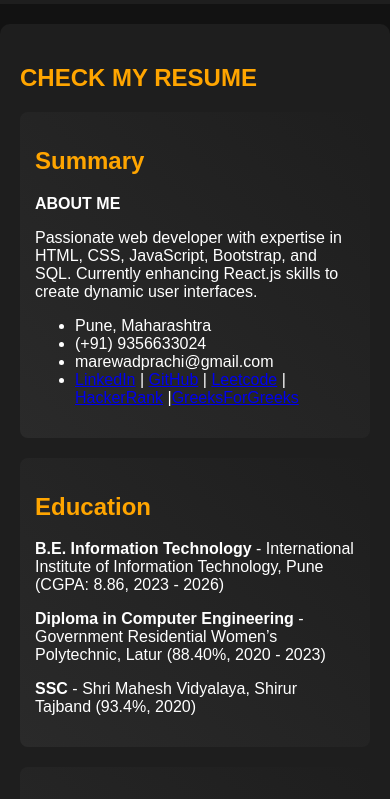
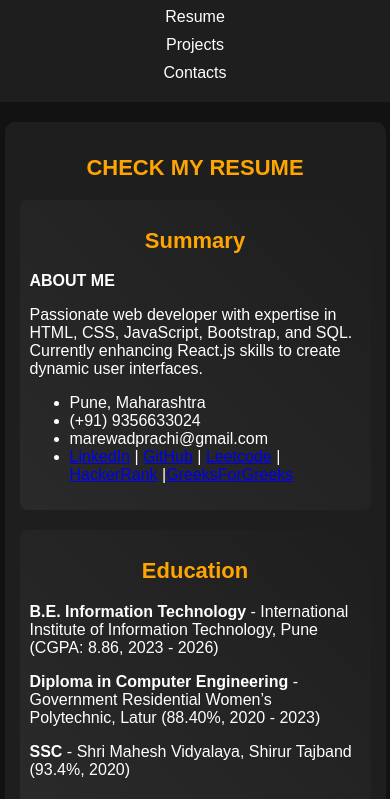
Before and after one commit to pra11chi2004/Portfolio, a website: page Resume.html in a window 390 px wide. Shown: the part 68-867 px from the top of the page. Drawn offline with Linux system fonts and the light colour scheme.

Commit message:
Updated changes

```diff
--- a/Projects.css
+++ b/Projects.css
@@ -1,3 +1,4 @@
+/* General Styles */
 body {
     font-family: Arial, sans-serif;
     background-color: #121212;
@@ -18,11 +19,13 @@ body {
     list-style: none;
     padding: 0;
     margin: 0;
+    display: flex;
+    justify-content: center;
+    flex-wrap: wrap;
 }
 
 .navbar li {
-    display: inline;
-    margin: 15px;
+    margin: 10px;
 }
 
 .navbar a {
@@ -45,9 +48,9 @@ h1 {
 .projects-container {
     display: flex;
     justify-content: center;
-flex-wrap: wrap; /* Ensures responsiveness */
+    flex-wrap: wrap;
     gap: 20px;
-max-width: 90%; /* Allow wider space */
+    max-width: 90%;
     margin: auto;
 }
 
@@ -55,8 +58,8 @@ margin: auto;
     background: #1e1e1e;
     padding: 20px;
     border-radius: 10px;
-width: calc(20% - 20px); /* Fit 5 cards per row */
-min-width: 180px; /* Avoid shrinking too much */
+    width: calc(20% - 20px);
+    min-width: 180px;
     transition: transform 0.3s ease-in-out;
     cursor: pointer;
     text-align: center;
@@ -76,6 +79,7 @@ color: black;
     justify-content: center;
     gap: 20px;
     margin-top: 40px;
+    flex-wrap: wrap;
 }
 
 .project-slide {
@@ -93,6 +97,7 @@ color: black;
     transform: translateY(0);
 }
 
+/* Buttons */
 button {
     background-color: orange;
     border: none;
@@ -122,3 +127,36 @@ button:hover {
 .github-btn:hover {
     background-color: darkorange;
 }
+
+/* Responsive Design */
+@media (max-width: 1024px) {
+    .project-card {
+        width: calc(33.33% - 20px);
+    }
+}
+
+@media (max-width: 768px) {
+    .navbar ul {
+        flex-direction: column;
+        gap: 10px;
+    }
+
+    .project-card {
+        width: calc(50% - 20px);
+    }
+}
+
+@media (max-width: 480px) {
+    .navbar a {
+        font-size: 16px;
+    }
+
+    .project-card {
+        width: 100%;
+    }
+
+    button {
+        font-size: 16px;
+        padding: 8px;
+    }
+}
--- a/Resume.css
+++ b/Resume.css
@@ -5,29 +5,37 @@ body {
     margin: 0;
     padding: 0;
 }
+
 .navbar {
     background-color: #1e1e1e;
     padding: 15px;
     text-align: center;
 }
+
 .navbar ul {
     list-style: none;
     padding: 0;
     margin: 0;
+    display: flex;
+    justify-content: center;
+    flex-wrap: wrap;
 }
+
 .navbar li {
-    display: inline;
-    margin: 15px;
+    margin: 10px;
 }
+
 .navbar a {
     color: white;
     text-decoration: none;
     font-size: 18px;
     transition: color 0.3s ease-in-out;
 }
+
 .navbar a:hover {
     color: rgb(250, 250, 172);
 }
+
 .container {
     max-width: 900px;
     margin: auto;
@@ -37,13 +45,17 @@ body {
     margin-top: 20px;
     animation: fadeIn 1s ease-in-out;
 }
+
 @keyframes fadeIn {
     from { opacity: 0; }
     to { opacity: 1; }
 }
+
 h1, h2 {
     color: orange;
+    text-align: center;
 }
+
 .section {
     margin-bottom: 20px;
     padding: 15px;
@@ -51,15 +63,18 @@ h1, h2 {
     border-radius: 8px;
     transition: transform 0.3s ease-in-out;
 }
+
 .section:hover {
     transform: scale(1.02);
 }
+
 .file-section {
     margin-top: 30px;
     padding: 15px;
     background-color: #2a2a2a;
     border-radius: 8px;
 }
+
 .view-btn {
     display: block;
     background-color: rgb(9, 149, 93);
@@ -69,7 +84,51 @@ h1, h2 {
     border-radius: 5px;
     cursor: pointer;
     margin-top: 10px;
+    text-align: center;
+    width: 100%;
 }
+
 .view-btn:hover {
     background-color: darkorange;
 }
+
+/* Responsive Design */
+@media (max-width: 768px) {
+    .container {
+        width: 90%;
+        padding: 15px;
+    }
+
+    .navbar ul {
+        flex-direction: column;
+        padding: 0;
+    }
+
+    .navbar li {
+        margin: 5px 0;
+    }
+
+    .section, .file-section {
+        padding: 10px;
+    }
+
+    .view-btn {
+        font-size: 16px;
+        padding: 8px;
+    }
+}
+
+@media (max-width: 480px) {
+    h1, h2 {
+        font-size: 22px;
+    }
+
+    .navbar a {
+        font-size: 16px;
+    }
+
+    .view-btn {
+        font-size: 14px;
+        padding: 6px;
+    }
+}
```
Lines whose indentation alone changed are shown as unchanged.
